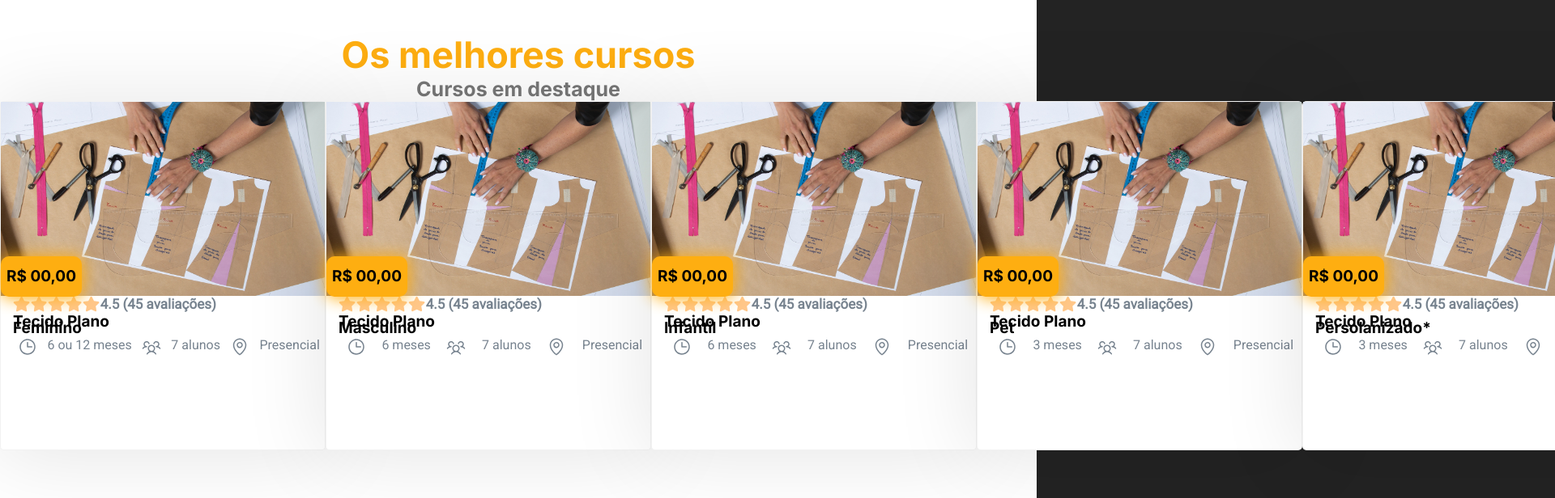
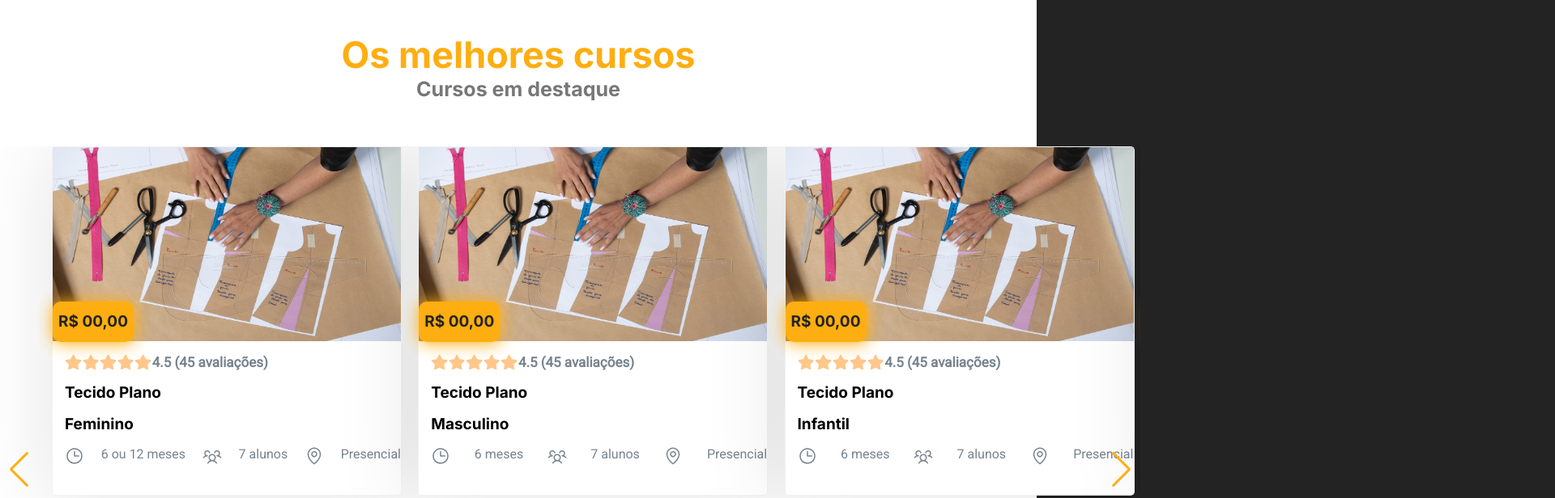
Before and after one commit to eliasacneto/web-wefashion, a React (Vite) app: page / in a window 1280 px wide. Shown: the part 820-1436 px from the top of the page at 81% size, 1920 px wide, since content can reach past the window. Built offline with nearby package versions, Linux system fonts and the light colour scheme.

Commit message:
Atualizando branch
Criado carrossel de cursos na pagina inicial
Estilizada a segunda view: view de detalhes de curso

```diff
--- a/src/Components/Benefits/Benefits.jsx
+++ b/src/Components/Benefits/Benefits.jsx
@@ -8,7 +8,7 @@ const Benefits = () => {
   return (
     <div className='benefits'>
         <div className='benefits__content'>
-            <h1>Titulo beeeem legal</h1>
+            <h1 className='benefits__content-h1'>Titulo beeeem legal</h1>
             <div className='benefits__content-benefits'>
                 <img src={iconCheck} alt="" /> <h2>Um professor especialista em modelagem</h2>
             </div>
@@ -22,7 +22,7 @@ const Benefits = () => {
                 <img src={iconCheck} alt="" /> <h2>Temos lojas com todo material necessário para o curso</h2>
             </div>
 
-            <h4>Inscreva-se agora mesmo e comeca a estudar através dos nossos cursos gratuitos disponíveis!</h4>
+            <h4 className='benefits__content-h4'>Inscreva-se agora mesmo e comeca a estudar através dos nossos cursos gratuitos disponíveis!</h4>
 
             <button className='btn-whatts'><img src={whattsIcon} alt="" />Fale conosco </button>
         </div>
--- a/src/Components/Cards/Cards.jsx
+++ b/src/Components/Cards/Cards.jsx
@@ -21,13 +21,13 @@ const [isShown, setIsShown] = useState(false);
 
         <div className='card-Box1'>
                 <div className='card-Box1__Folder'>
-                    <img src={modelagemImg} alt="" className='card-Box1__Img' />
-                    <button className='card-Box1__Price'>{data.preço}</button>
+                    <img src={modelagemImg} alt="" className='card-Box1__Folder-Img' />
+                    <button className='card-Box1__Folder-Price'>{data.preço}</button>
                 </div>
                 <div className='card-Box1__Assessment'>
-                    <p><img src={starIcon}/><img src={starIcon}/><img src={starIcon}/><img src={starIcon}/><img src={starIcon}/> 4.5  (45 avaliações)</p>
-                    <h3>{data.nome1}</h3>
-                    <h3>{data.nome2}</h3>
+                    <p className='card-Box1__Assessment-p'><img src={starIcon}/><img src={starIcon}/><img src={starIcon}/><img src={starIcon}/><img src={starIcon}/> 4.5  (45 avaliações)</p>
+                    <h3 className='card-Box1__Assessment-h3'>{data.nome1}</h3>
+                    <h3 className='card-Box1__Assessment-h3'>{data.nome2}</h3>
                     <div className='card-Box1__Assessment-spec'> <img src={timeIcon}/> {data.duração} <img src={peopleIcon}/> {data.turma}  <img src={mapIcon}/>{data.tipoLocal}</div>
                 </div>
         </div>
@@ -39,14 +39,14 @@ const [isShown, setIsShown] = useState(false);
                 <h3 className='card-Box2__titles-2'>{data.nome2}</h3>
             </div>
             <div className='card-Box2__spec'>
-                <img src={timeIcon}/>
+                <img className='card-Box2__spec-img' src={timeIcon}/>
                 Duração:
                 {data.duração}
             </div>
             <h3 className='card-Box2__description'>
                 {data.descrição1}
             </h3>
-            <button><Link className='card-Box1__Price-link' to={`product/${data.id}`}>Tenho interesse!</Link></button>
+            <button><Link className='card-Box1__Folder-Price-link' to={`product/${data.id}`}>Tenho interesse!</Link></button>
         </div>
     )}
     </div>
--- a/src/Components/Cards/Cards.scss
+++ b/src/Components/Cards/Cards.scss
@@ -1,40 +1,4 @@
 @use "../../global.scss" as *;
-
-.courses-Container {
-    background-color: $container-white;
-
-    &__Title {
-        display: flex;
-        justify-content: center;
-        flex-direction: column;
-        align-items: center;
-        padding-top: 80px;
-
-        h1 {
-            color: $dark-yellow;
-            font-family: Inter;
-            font-size: 45px;
-            font-style: normal;
-            font-weight: 700;
-            line-height: normal;
-        }
-
-        h2 {
-            color: #777;
-            font-family: Inter;
-            font-size: 25px;
-            font-style: normal;
-            font-weight: 700;
-            line-height: normal;
-        }
-
-    }
-
-    &__Cards {
-        display: flex;
-        align-items: flex-start;
-        align-content: space-around;
-    }
 
     .card-Box1 {
         position: relative;
@@ -43,41 +7,23 @@
         background: $main-white;
         box-shadow: 0px 4px 100px 5px rgba(0, 0, 0, 0.10);
         height: 430px;
-
-        p {
-            display: flex;
-            align-items: stretch;
-            color: #77838F;
-            font-family: Roboto;
-            font-size: 17px;
-            font-style: normal;
-            font-weight: 600;
-            line-height: normal;
-        }
-
-        h3 {
-            color: #000;
-            font-family: Inter;
-            font-size: 19px;
-            font-style: normal;
-            font-weight: 700;
-            line-height: normal;
-            margin-bottom: -15px;
-        }
+        width: 430px;
 
         &__Folder {
             height: 240px;
+            justify-content: center;
+            margin-bottom: 2vh;
 
-        }
 
-        &__Img {
-            width: 400px;
+            &-Img {
+                width: 430px;
                 height: 240px;
                 background: #201313;
 
             }
 
-        &__Price {
+
+            &-Price {
                 position: absolute;
                 margin-top: 180px;
                 z-index: 1;
@@ -101,6 +47,7 @@
 
 
             }
+        }
 
         &__Assessment {
             margin-left: 15px;
@@ -109,11 +56,33 @@
             flex-flow: column wrap;
             height: 190px;
 
+            &-p {
+                display: flex;
+                align-items: stretch;
+                color: #77838F;
+                font-family: Roboto;
+                font-size: 17px;
+                font-style: normal;
+                font-weight: 600;
+                line-height: normal;
+                margin-bottom: 2vh;
+            }
+
+            &-h3 {
+                color: #000;
+                font-family: Inter;
+                font-size: 19px;
+                font-style: normal;
+                font-weight: 700;
+                line-height: normal;
+                margin-bottom: 2vh;
+            }
+
             &-spec{
                 display: flex;
                 flex-direction: row;
-                margin-top: 15px;
-                justify-content: space-around;
+
+                justify-content: space-between;
                 color: #77838F;
                 font-family: Roboto;
             }
@@ -128,7 +97,8 @@
     padding-top: 20px;
     padding-left: 15px;
     padding-right: 15px;
-    height: 415px;
+    height: 430px;
+    max-width: 430px;
 
         &__titles{
 
@@ -137,6 +107,7 @@
                 font-family: Inter;
                 font-size: 25px;
                 font-weight: 900;
+                margin-bottom: 2vh;
 
             }
             &-2{
@@ -144,6 +115,7 @@
                 font-size: 23px;
                 font-weight: 700;
                 color: #000;
+                margin-bottom: 2vh;
             }
         }
 
@@ -152,6 +124,11 @@
             font-weight: 600;
             font-size: 13px;
             color: #77838F;
+            padding-top: 2vh;
+            align-items: center;
+            justify-content: center;
+            margin-bottom: 2vh;
+
 
         }
 
@@ -161,7 +138,7 @@
             font-size: 16px;
             color: #77838F;
             text-align: justify;
+            margin-bottom: 2vh;
 
         }
    }
-}
--- a/src/Components/Carousel/Carousel.scss
+++ b/src/Components/Carousel/Carousel.scss
@@ -2,6 +2,10 @@
 
 .swiper {
   width: 52rem;
+}
+
+.swiper-container{
+  height: 10vh;
 }
 
 .swiper-slide {
--- a/src/views/Classes/Classes.scss
+++ b/src/views/Classes/Classes.scss
@@ -3,105 +3,4 @@
 .courses-Container {
     background-color: $container-white;
 
-    &__Title {
-        display: flex;
-        justify-content: center;
-        flex-direction: column;
-        align-items: center;
-        padding-top: 80px;
-
-        h1 {
-            color: $dark-yellow;
-            font-family: Inter;
-            font-size: 45px;
-            font-style: normal;
-            font-weight: 700;
-            line-height: normal;
-        }
-
-        h2 {
-            color: #777;
-            font-family: Inter;
-            font-size: 25px;
-            font-style: normal;
-            font-weight: 700;
-            line-height: normal;
-        }
-
-    }
-
-    &__Cards {
-        display: flex;
-        align-items: flex-start;
-        align-content: space-around;
-    }
-
-    .card-Box1 {
-        position: relative;
-        border-radius: 5px;
-        border: 0.5px solid rgba(0, 0, 0, 0.05);
-        background: $main-white;
-        box-shadow: 0px 4px 100px 5px rgba(0, 0, 0, 0.10);
-        height: 430px;
-
-        p {
-            display: flex;
-            align-items: stretch;
-            color: #77838F;
-            font-family: Roboto;
-            font-size: 17px;
-            font-style: normal;
-            font-weight: 600;
-            line-height: normal;
-        }
-
-        h3 {
-            color: #000;
-            font-family: Inter;
-            font-size: 19px;
-            font-style: normal;
-            font-weight: 700;
-            line-height: normal;
-        }
-
-        &__Folder {
-            height: 240px;
-
-        }
-
-        &__Img {
-            width: 400px;
-            height: 240px;
-            background: #201313;
-
-        }
-
-        &__Price {
-            position: absolute;
-            margin-top: 180px;
-            z-index: 1;
-            top: 2.5%;
-            left: 0%;
-            width: 100px;
-            height: 50px;
-            background: $dark-yellow;
-            border: none;
-            color: #000;
-            font-family: Inter;
-            font-size: 19px;
-            font-style: normal;
-            font-weight: 900;
-            line-height: normal;
-        }
-
-        &__Assessment {
-            margin-left: 15px;
-            display: flex;
-            flex-wrap: wrap;
-            flex-flow: column wrap;
-            height: 190px;
-        }
-    }
-
-    .card-Box2 {}
 }
--- a/src/views/Courses/Courses.jsx
+++ b/src/views/Courses/Courses.jsx
@@ -2,6 +2,13 @@ import React, { Component, useState } from 'react';
 import "./Courses.scss";
 import { itens } from '../../mock/product.mock'
 import Cards from '../../Components/Cards/Cards';
+import { Swiper, SwiperSlide } from "swiper/react";
+
+import "swiper/css";
+import "swiper/css/pagination";
+import "swiper/css/navigation";
+import { EffectFade } from 'swiper/modules';
+import { Autoplay, Navigation, Pagination } from "swiper/modules";
 
 
 export default function Courses() {
@@ -14,14 +21,25 @@ export default function Courses() {
                     <h1>Os melhores cursos</h1>
                     <h2>Cursos em destaque</h2>
                 </div>
+
                 <div className='courses-Container__Cards'>
-                    {products.map((product) => (
-                        <Cards data={product} key={product.id} />
-                    ))
-                    }
+                    <Swiper className='courses-Container__Cards-swiper'
+                    slidesPerView={3}
+                    loop
+                    navigation
+                    modules={[ Navigation ]}
+                    >
+                        {products.map((product) => (
+                            <SwiperSlide className='courses-Container__Cards-swiper-slide' key={product.id}>
+                                <Cards data={product} key={product.id} />
+                            </SwiperSlide>
+                            ))
+                        }
+                    </Swiper>
+                </div>
 
-                </div>
             </div>
+
         );
 
 }
--- a/src/views/Courses/Courses.scss
+++ b/src/views/Courses/Courses.scss
@@ -2,8 +2,29 @@
 
 .courses-Container {
     background-color: $container-white;
+    max-height: 100vh;
+    max-width: 100vw;
 
-    &__Title {
+
+    &__Cards{
+
+        padding-top: 7vh;
+
+        &-swiper{
+        height: 100vh;
+        width: 100vw;
+        padding-left: 5vw;
+        padding-right: 5vw;
+
+            &-slide{
+                margin-right: 2vw;
+                width: 430px;
+                height: 430px;
+            }
+        }
+    }
+
+       &__Title {
         display: flex;
         justify-content: center;
         flex-direction: column;
@@ -34,6 +55,7 @@
         display: flex;
         align-items: flex-start;
         align-content: space-around;
+
     }
 
     .card-Box1 {
```
Also changed, not shown: src/Components/Benefits/Benefits.scss (+10 -4 lines), src/Components/ClassForm/ClassForm.jsx (+11 -11 lines), src/Components/ClassForm/ClassForm.scss (+61 -39 lines). Lines whose indentation alone changed are shown as unchanged.
